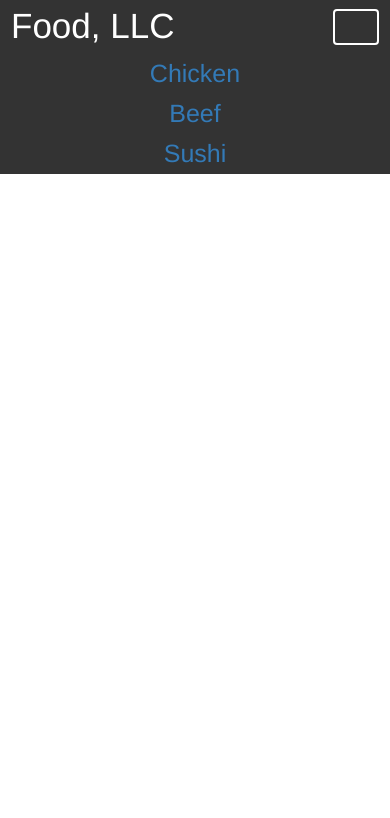
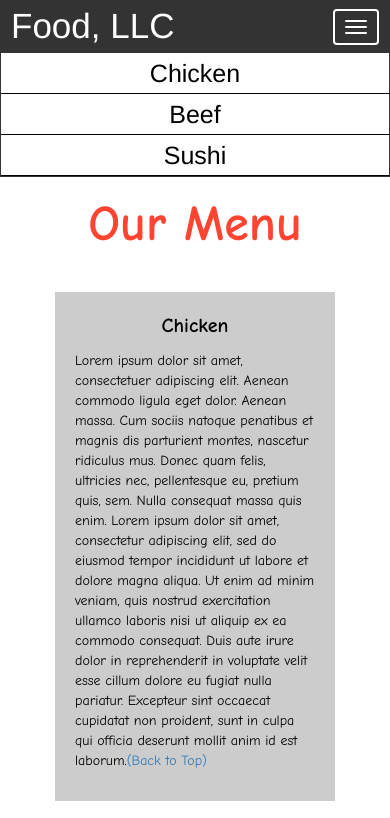
Before and after one commit to Azz3m90/assignment-3-solution-, a plain HTML site: page index.html in a window 390 px wide. Both pictures are taken after a click on the button 356 px from the left and 27 px from the top of the page. Shown: the top 818 px of the page. Drawn offline with nearby package versions, Linux system fonts and the light colour scheme.

Commit message:
finished app

```diff
--- a/css/style.css
+++ b/css/style.css
@@ -35,3 +35,59 @@
 	border: 2px solid white;
 	margin-right: 25px;
 }
+
+.icon-bar{
+	background-color: white;
+}
+
+
+.main-title{
+  margin-bottom: 15px;
+  text-align: center;
+  color: #ff4532;
+  font-size: 50px;
+  font-family: "Comic Sans MS", cursive, sans-serif;
+  font-weight: bold;
+}
+
+li{
+	box-sizing: border-box;
+	width: 100%;
+}
+
+.menu-item{
+	padding: 0;
+	margin: 0;
+	width: 100%;
+	background-color: white;
+	border-bottom: 1px solid black;
+	color: black;
+	display: block;
+}
+
+.menu-item:hover{
+	background-color: rgba(0,0,0,0.9);
+	color: rgba(0,0,0,0.4);
+}
+
+
+
+.row{
+	margin: 20px;
+}
+
+.content-box{
+	margin: 20px;
+	width: auto;
+	height: auto;
+	color: black;
+	background-color: rgba(0,0,0,0.2);
+	font-family: "Comic Sans MS", cursive, sans-serif;
+	padding: 20px;
+}
+
+.item-name{
+	text-align: center;
+	font-size: 20px;
+	font-weight: bold;
+}
--- a/index.html
+++ b/index.html
@@ -36,6 +36,35 @@
 
       </div>
     </nav>
+    <h1 class="main-title">Our Menu</h1>
+
+
+
+    <div class="row">
+
+      <div class="col-lg-4 col-md-6 col-sm-12">
+        <div class="content-box">
+          <p class="item-name">Chicken</p>
+          <p>Lorem ipsum dolor sit amet, consectetuer adipiscing elit. Aenean commodo ligula eget dolor. Aenean massa. Cum sociis natoque penatibus et magnis dis parturient montes, nascetur ridiculus mus. Donec quam felis, ultricies nec, pellentesque eu, pretium quis, sem. Nulla consequat massa quis enim. Lorem ipsum dolor sit amet, consectetur adipiscing elit, sed do eiusmod tempor incididunt ut labore et dolore magna aliqua. Ut enim ad minim veniam, quis nostrud exercitation ullamco laboris nisi ut aliquip ex ea commodo consequat. Duis aute irure dolor in reprehenderit in voluptate velit esse cillum dolore eu fugiat nulla pariatur. Excepteur sint occaecat cupidatat non proident, sunt in culpa qui officia deserunt mollit anim id est laborum.<a href="#top">(Back to Top)</a></p>
+        </div>
+      </div>
+
+      <div class="col-lg-4 col-md-6 col-sm-12">
+        <div class="content-box">
+          <p class="item-name">Beef</p>
+          <p>Lorem ipsum dolor sit amet, consectetuer adipiscing elit. Aenean commodo ligula eget dolor. Aenean massa. Cum sociis natoque penatibus et magnis dis parturient montes, nascetur ridiculus mus. Donec quam felis, ultricies nec, pellentesque eu, pretium quis, sem. Nulla consequat massa quis enim. Lorem ipsum dolor sit amet, consectetur adipiscing elit, sed do eiusmod tempor incididunt ut labore et dolore magna aliqua. Ut enim ad minim veniam, quis nostrud exercitation ullamco laboris nisi ut aliquip ex ea commodo consequat. Duis aute irure dolor in reprehenderit in voluptate velit esse cillum dolore eu fugiat nulla pariatur. Excepteur sint occaecat cupidatat non proident, sunt in culpa qui officia deserunt mollit anim id est laborum.<a href="#top">(Back to Top)</a></p>
+        </div>
+      </div>
+
+
+      <div class="col-lg-4 col-md-12 col-sm-12">
+        <div class="content-box">
+          <p class="item-name">Sushi</p>
+          <p>Lorem ipsum dolor sit amet, consectetuer adipiscing elit. Aenean commodo ligula eget dolor. Aenean massa. Cum sociis natoque penatibus et magnis dis parturient montes, nascetur ridiculus mus. Donec quam felis, ultricies nec, pellentesque eu, pretium quis, sem. Nulla consequat massa quis enim. Lorem ipsum dolor sit amet, consectetur adipiscing elit, sed do eiusmod tempor incididunt ut labore et dolore magna aliqua. Ut enim ad minim veniam, quis nostrud exercitation ullamco laboris nisi ut aliquip ex ea commodo consequat. Duis aute irure dolor in reprehenderit in voluptate velit esse cillum dolore eu fugiat nulla pariatur. Excepteur sint occaecat cupidatat non proident, sunt in culpa qui officia deserunt mollit anim id est laborum.<a href="#top">(Back to Top)</a></p>
+        </div>
+      </div>
+
+    </div>
 
   </body>
 </html>
```
